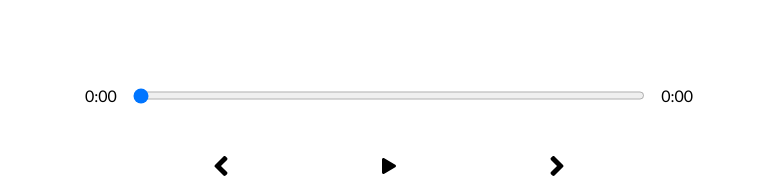
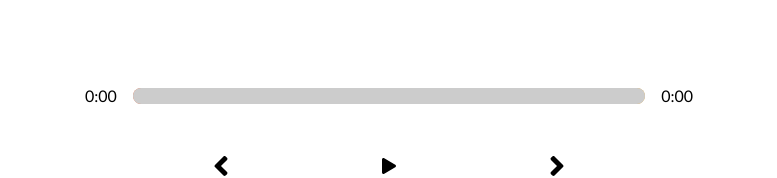
Before and after one commit to andreiwebdev/music-player-1, a React (Create React App) app: page / in a window 1280 px wide. Shown: the part 522-700 px from the top of the page, without its empty margins (251-1028 px from the left). Built offline with nearby package versions, Linux system fonts and the light colour scheme; the HTML template or start-up script is replaced by a standard one.

Commit message:
Customize Input

```diff
--- a/package.json
+++ b/package.json
@@ -12,7 +12,7 @@
     "@testing-library/user-event": "^12.8.3",
     "react": "^17.0.2",
     "react-dom": "^17.0.2",
-    "react-scripts": "4.0.3",
+    "react-scripts": "^4.0.3",
     "styled-components": "^5.3.0",
     "uuidv4": "^6.2.11",
     "web-vitals": "^1.1.2"
--- a/src/App.js
+++ b/src/App.js
@@ -21,12 +21,17 @@ function App() {
   const [ songInfo, setSongInfo ] = useState({
     currentTime: 0,
     duration: 0,
+    animationPercentage: 0,
   });
   // Event Handlers
   const timeUpdateHandler = e => {
     const current = e.target.currentTime;
     const duration = e.target.duration;
-    setSongInfo({ ...songInfo, currentTime: current, duration })
+    // Calculate Percentage
+    const roundedCurrent = Math.round( current );
+    const roundedDuration = Math.round( duration );
+    const animation = Math.round( ( roundedCurrent / roundedDuration ) * 100 );
+    setSongInfo({ ...songInfo, currentTime: current, duration, animationPercentage: animation })
   };
   return (
     <div className="App">
--- a/src/components/Player.js
+++ b/src/components/Player.js
@@ -61,12 +61,16 @@ const Player = ({ songs, currentSong, setCurrentSong, isPlaying, setIsPlaying, a
     }
     playAudio( isPlaying, audioRef );
   };
-
+  // Add the styles
+  const trackAnim = {
+    transform: `translateX( ${ songInfo.animationPercentage }% )`
+  }
   return(
     <PlayerContainer className="player">
 
       <TimeControl className="time-control">
         <p>{ getTime( songInfo.currentTime ) }</p>
+        <div style={ { background: `linear-gradient( to right, ${ currentSong.color[ 0 ] }, ${ currentSong.color[ 1 ] } )` } } className="track">
           <input
             min={ 0 }
             max={ songInfo.duration || 0 }
@@ -76,6 +80,8 @@ const Player = ({ songs, currentSong, setCurrentSong, isPlaying, setIsPlaying, a
             name=""
             id=""
           />
+          <div style={ trackAnim } className="animate-track"></div>
+        </div>
         <p>{ songInfo.duration ? getTime( songInfo.duration ) : "0:00" }</p>
       </TimeControl>
 
--- a/src/styles/items/_player.js
+++ b/src/styles/items/_player.js
@@ -12,13 +12,43 @@ export const PlayerContainer = styled.div`
 
 export const TimeControl = styled.div`
   display: flex;
+  align-items: center;
   width: 50%;
   input {
     width: 100%;
     padding: 1rem 0rem;
+    -webkit-appearance: none;
+    background: transparent;
+    cursor: pointer;
+  }
+  input[type="range"]:focus {
+    outline: none;
+  }
+  input[type="range"]::-webkit-slider-thumb {
+    -webkit-appearance: none;
+    height: 16px;
+    width: 16px;
   }
   p {
     padding: 1rem;
+  }
+  .track {
+    border-radius: 1rem;
+    overflow: hidden;
+    background: lightblue;
+    width: 100%;
+    height: 1rem;
+    position: relative;
+  }
+  .animate-track {
+    background: rgb( 204, 204, 204 );
+    width: 100%;
+    height: 100%;
+    position: absolute;
+    top: 0;
+    left: 0;
+    transform: translateX( 0% );
+    pointer-events: none;
   }
 `
 
```
Also changed, not shown: 1 other file (tests, documents, lock files or other folders). Lines whose indentation alone changed are shown as unchanged.
